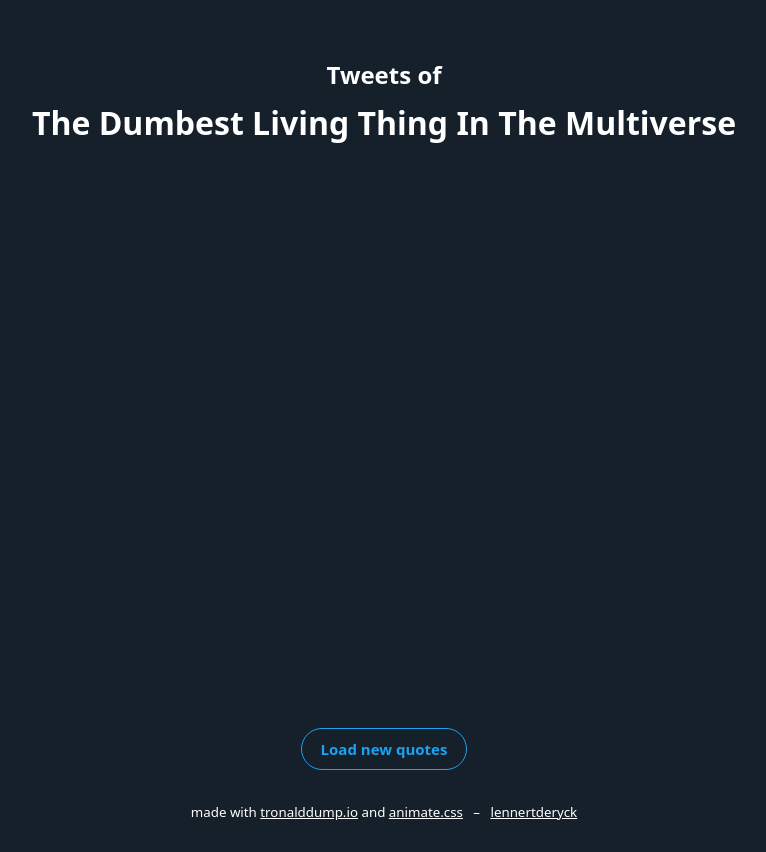
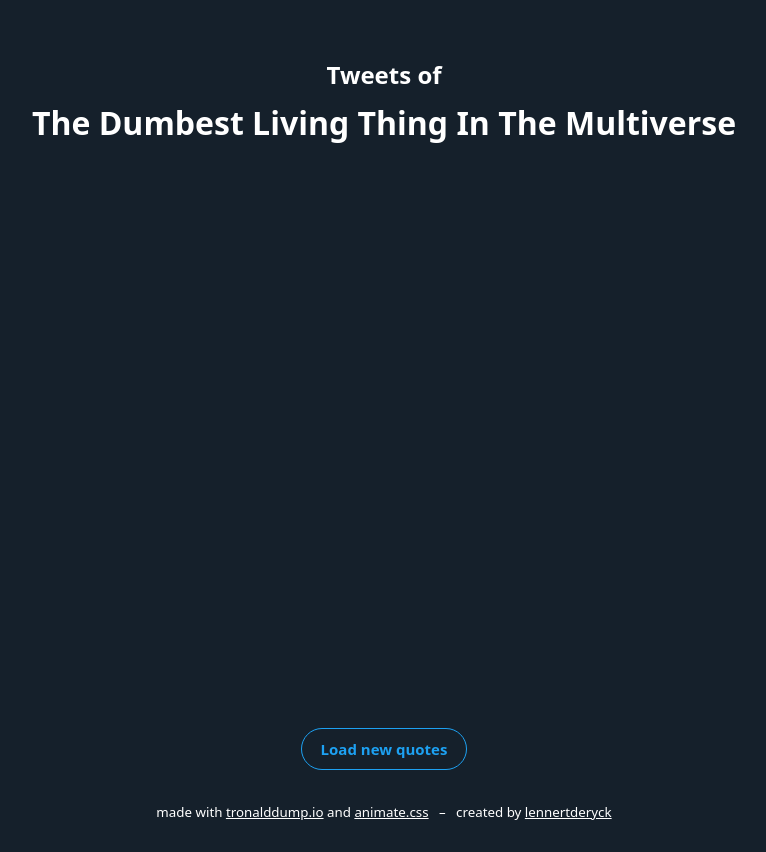
Before and after one commit to lennertderyck/tronald-dump, a plain HTML site: page index.html in a window 1280 px wide. Shown: the whole page, without its empty margins (256-1022 px from the left). Drawn offline with nearby package versions, Linux system fonts and the light colour scheme; no server answers.

Commit message:
Update index.html

```diff
--- a/index.html
+++ b/index.html
@@ -13,7 +13,7 @@
     <div data-label="quotes"></div>
     <button data-label="reloadQuotes">Load new quotes</button>
     <footer>
-        <small>made with <a href="https://www.tronalddump.io/">tronalddump.io</a> and <a href="https://daneden.github.io/animate.css/">animate.css</a> &nbsp; – &nbsp; <a href="https://www.instagram.com/lennertderyck/">lennertderyck</a></small>
+        <small>made with <a href="https://www.tronalddump.io/">tronalddump.io</a> and <a href="https://daneden.github.io/animate.css/">animate.css</a> &nbsp; – &nbsp; created by <a href="https://www.instagram.com/lennertderyck/">lennertderyck</a></small>
     </footer>
     <!-- <p data-label="loadMessage">Tweets loading</p> -->
     <!-- <script src="./for-loop.js"></script> -->
```
